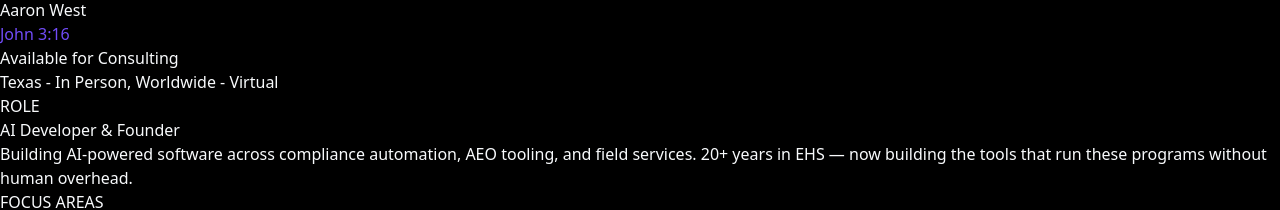
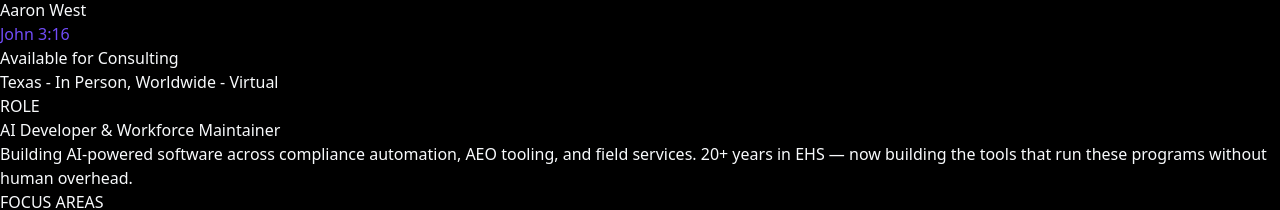
Before and after one commit to aarongwest/tcv, a Next.js app: page / in a window 1280 px wide. Shown: the part 1440-1650 px from the top of the page. Built offline with nearby package versions, Linux system fonts and the light colour scheme.

Commit message:
Update title from AI Developer / Founder to AI Developer & Workforce Maintainer
Co-Authored-By: Claude Sonnet 4.6 <noreply@anthropic.com>

```diff
--- a/app/layout.tsx
+++ b/app/layout.tsx
@@ -11,11 +11,11 @@ const geist = Geist({
 })
 
 export const metadata: Metadata = {
-  title: "Aaron West — AI Developer",
-  description: "AI developer and founder building compliance automation, AEO tooling, and field service software. 20+ years of EHS domain expertise applied to AI products.",
+  title: "Aaron West — AI Developer & Workforce Maintainer",
+  description: "AI developer and workforce maintainer building compliance automation, AEO tooling, and field service software. 20+ years of EHS domain expertise applied to AI products.",
   keywords: ["AI developer", "AI developer Houston", "compliance automation", "EHS software", "safety AI", "AI founder"],
   openGraph: {
-    title: "Aaron West — AI Developer",
+    title: "Aaron West — AI Developer & Workforce Maintainer",
     description: "AI developer and founder building compliance automation, AEO tooling, and field service software.",
     url: "https://aaronwest.me",
     type: "profile",
@@ -38,7 +38,7 @@ export default function RootLayout({
             "@context": "https://schema.org",
             "@type": "Person",
             "name": "Aaron West",
-            "jobTitle": "AI Developer",
+            "jobTitle": "AI Developer & Workforce Maintainer",
             "description": "AI developer and founder building compliance automation software, AEO tooling, and field service platforms. 20+ years of EHS expertise.",
             "url": "https://aaronwest.me",
             "sameAs": [
--- a/app/page.tsx
+++ b/app/page.tsx
@@ -73,7 +73,7 @@ export default function Home() {
             <div className="space-y-3">
               <div className="text-xs text-muted-foreground font-mono">ROLE</div>
               <div className="space-y-1">
-                <div className="text-foreground font-medium text-sm">AI Developer & Founder</div>
+                <div className="text-foreground font-medium text-sm">AI Developer & Workforce Maintainer</div>
                 <div className="text-xs text-muted-foreground">
                   Building AI-powered software across compliance automation, AEO tooling, and field services. 20+ years in EHS — now building the tools that run these programs without human overhead.
                 </div>
```
